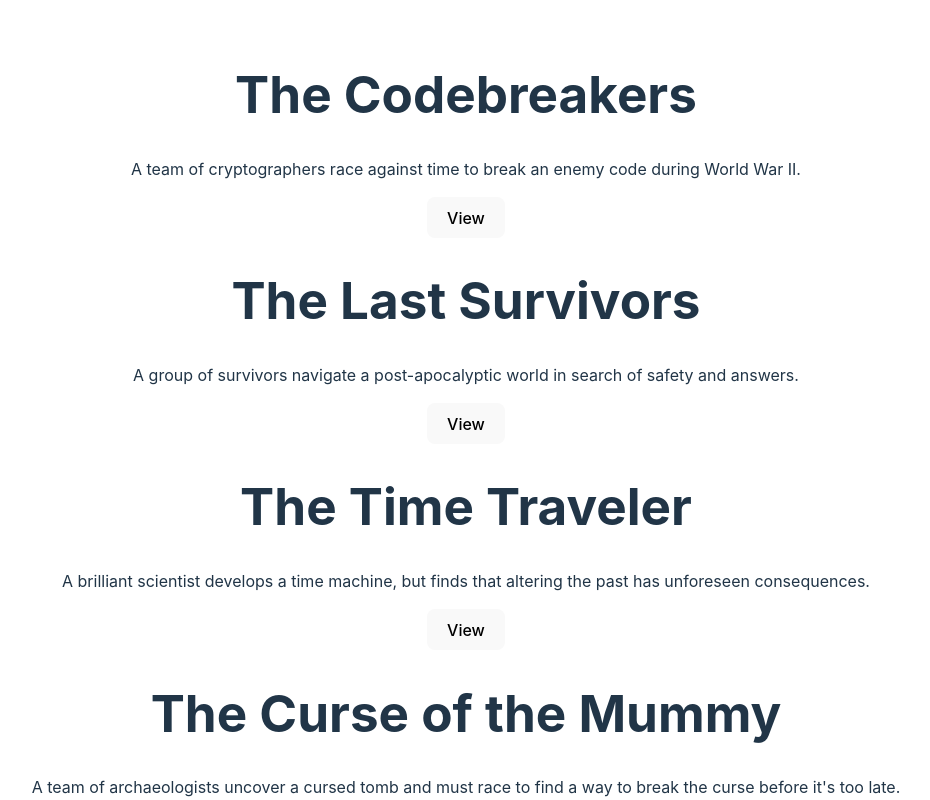
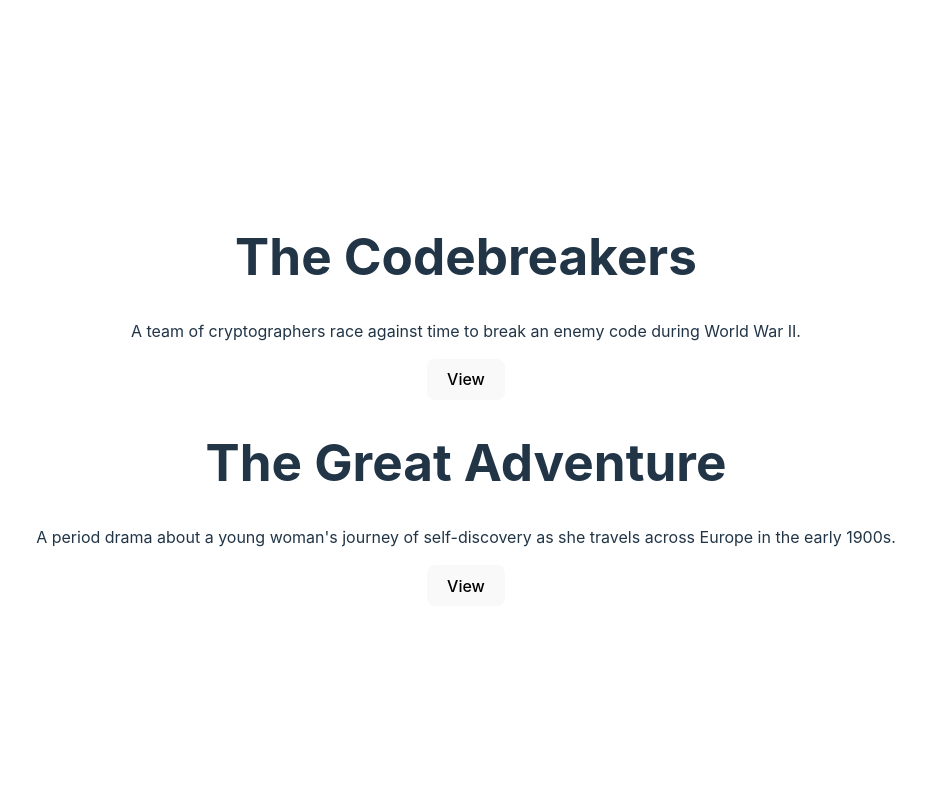
Before and after one commit to RichardBray/react-vite-course, a React (Vite) app: page / in a window 1280 px wide. Shown: the top 800 px of the page, without its empty margins (174-1104 px from the left). Built offline with nearby package versions, Linux system fonts and the light colour scheme.

Commit message:
chore: using ternary

```diff
--- a/src/App.jsx
+++ b/src/App.jsx
@@ -9,7 +9,7 @@
   return (
     <>
       {videos.map((video) => (
-        <Card key={video.id} title={video.title} description={video.description} />
+        <Card key={video.id} video={video} />
       ))}
     </>
   );
--- a/src/components/Card.jsx
+++ b/src/components/Card.jsx
@@ -1,14 +1,16 @@
-function Card({ title = 'Default title', description = 'Desc' }) {
+function Card({ video }) {
   function handleClick() {
     alert('Test');
   }
 
   return (
+    video.genre === "Drama" ?
     <div>
-      <h1>{title}</h1>
-      <p>{description}</p>
+      <h1>{video.title}</h1>
+      <p>{video.description}</p>
       <button onClick={handleClick}>View</button>
     </div>
+    : null
   );
 }
 
```
